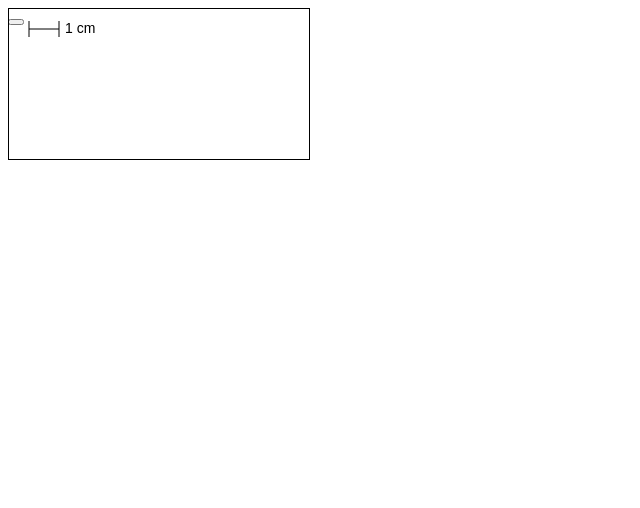
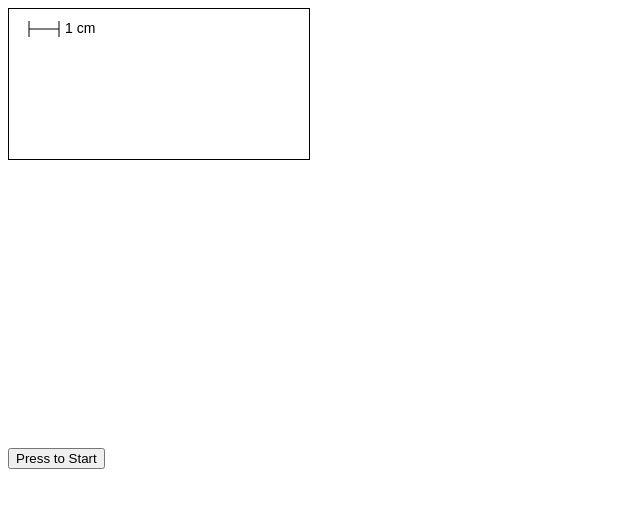
Before and after one commit to AlvaroMaceda/ejercicios-velocidad-fisica, a website built with webpack: page src/index.html in a window 1280 px wide. Shown: the whole page, without its empty margins (0-640 px from the left). Built offline with nearby package versions, Linux system fonts and the light colour scheme.

Commit message:
Corregida la posicion de los elementos

```diff
--- a/src/index.html
+++ b/src/index.html
@@ -13,9 +13,10 @@
 <div id="front">
     <canvas id="front1"></canvas>
 </div>
+<div id="foo"></div>
 </div>
 
-<button id="start"></button>
+<button id="start">Press to Start</button>
 
 </body>
 </html>
--- a/src/styles.css
+++ b/src/styles.css
@@ -1,10 +1,15 @@
 body {
     padding: 0;
 }
+#front, #back, #foo {
+    width: 55vw;
+    height: 55vh;
+}
+#foo {
+    visibility: hidden;
+}
 #front, #back {
     position: absolute;
-    width: 95vw;
-    height: 95vh;
 }
 canvas {
     /*position: absolute;*/
```
